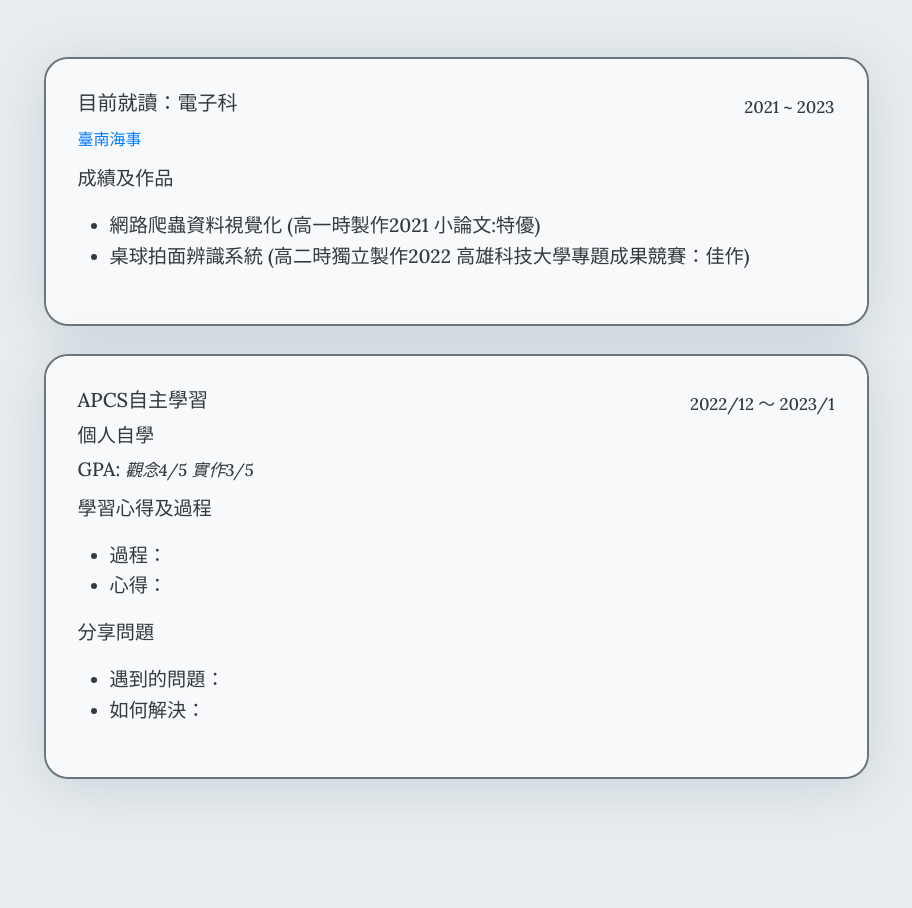
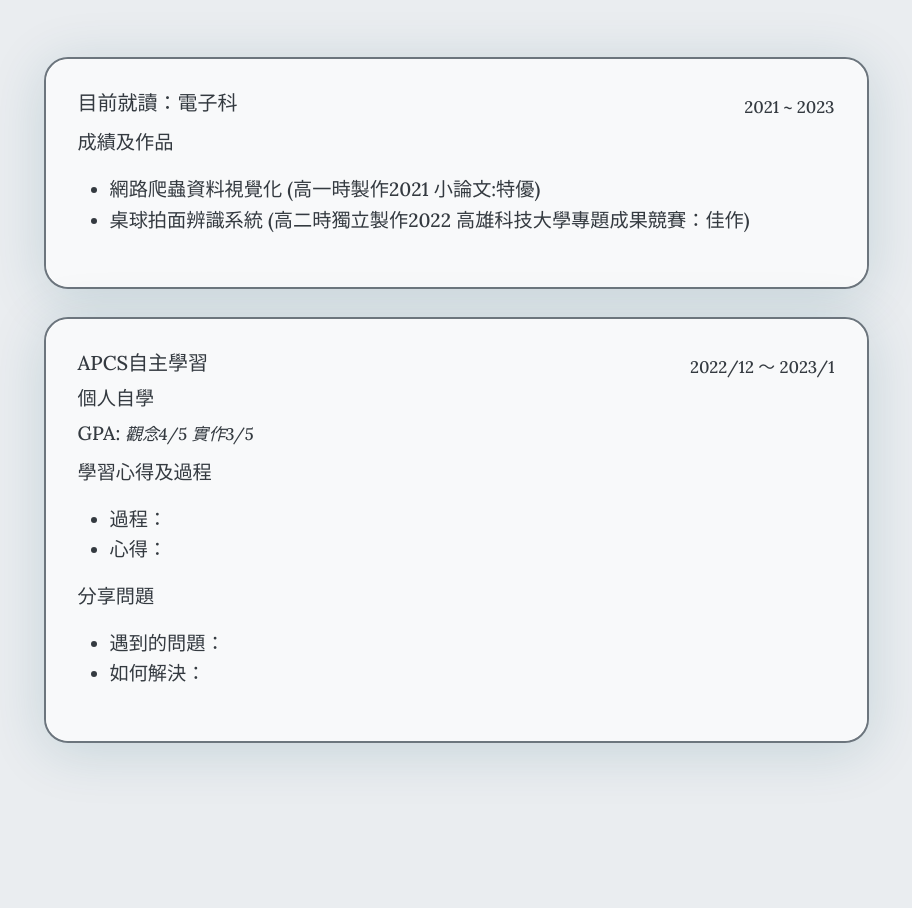
Before and after one commit to wu-wenyan/wu-wenyan.github.io, a plain HTML site: page index.html in a window 1280 px wide. Shown: the part 2049-2957 px from the top of the page, without its empty margins (184-1096 px from the left). Drawn offline with Linux system fonts and the light colour scheme.

Commit message:
2023-01-27修改錯誤

```diff
--- a/index.html
+++ b/index.html
@@ -762,11 +762,7 @@
                                 <h5 class="card-title">目前就讀：電子科</h5>
 
 
-                                <a href="https://example.org" target="_blank">
-                                    <h6>
-                                    臺南海事
-                                    </h6>
-                                </a>
+
 
 
 
```
Also changed, not shown: 1 other file.
